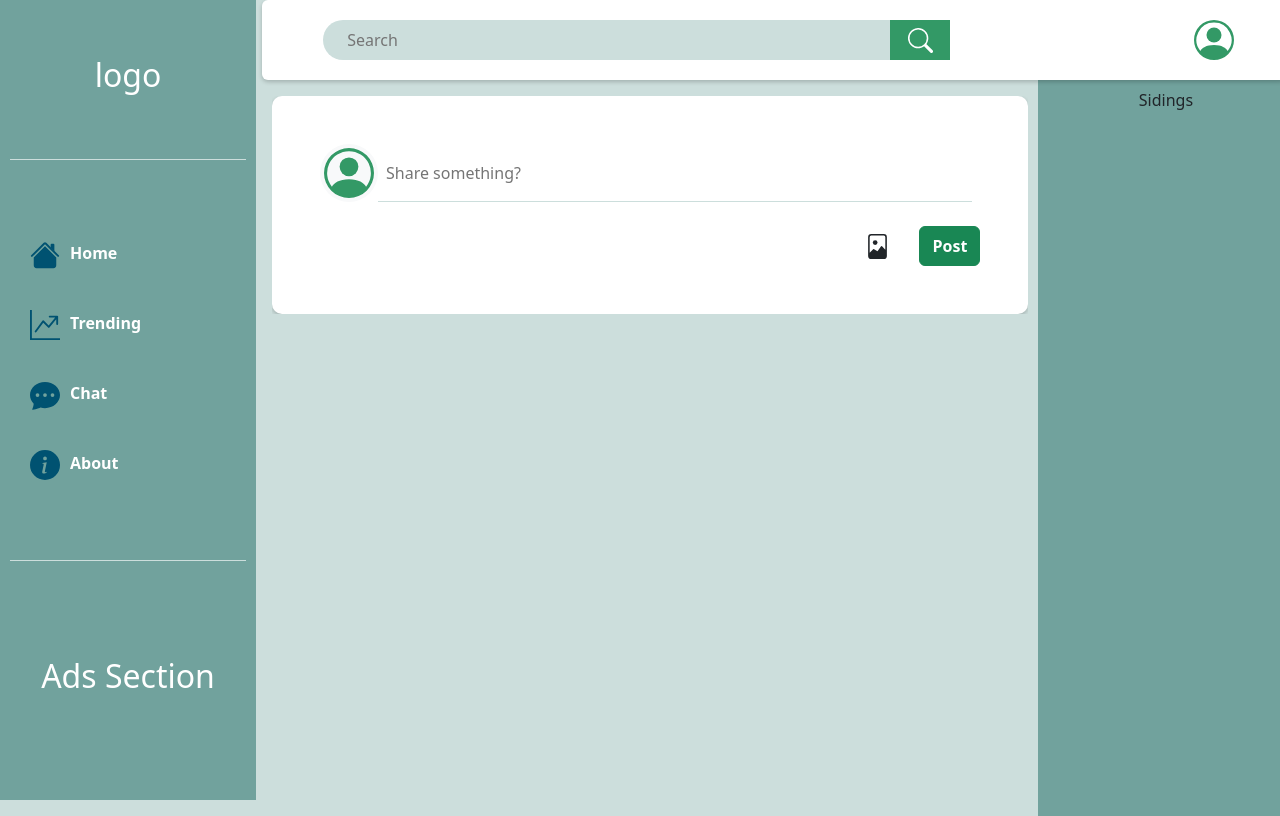
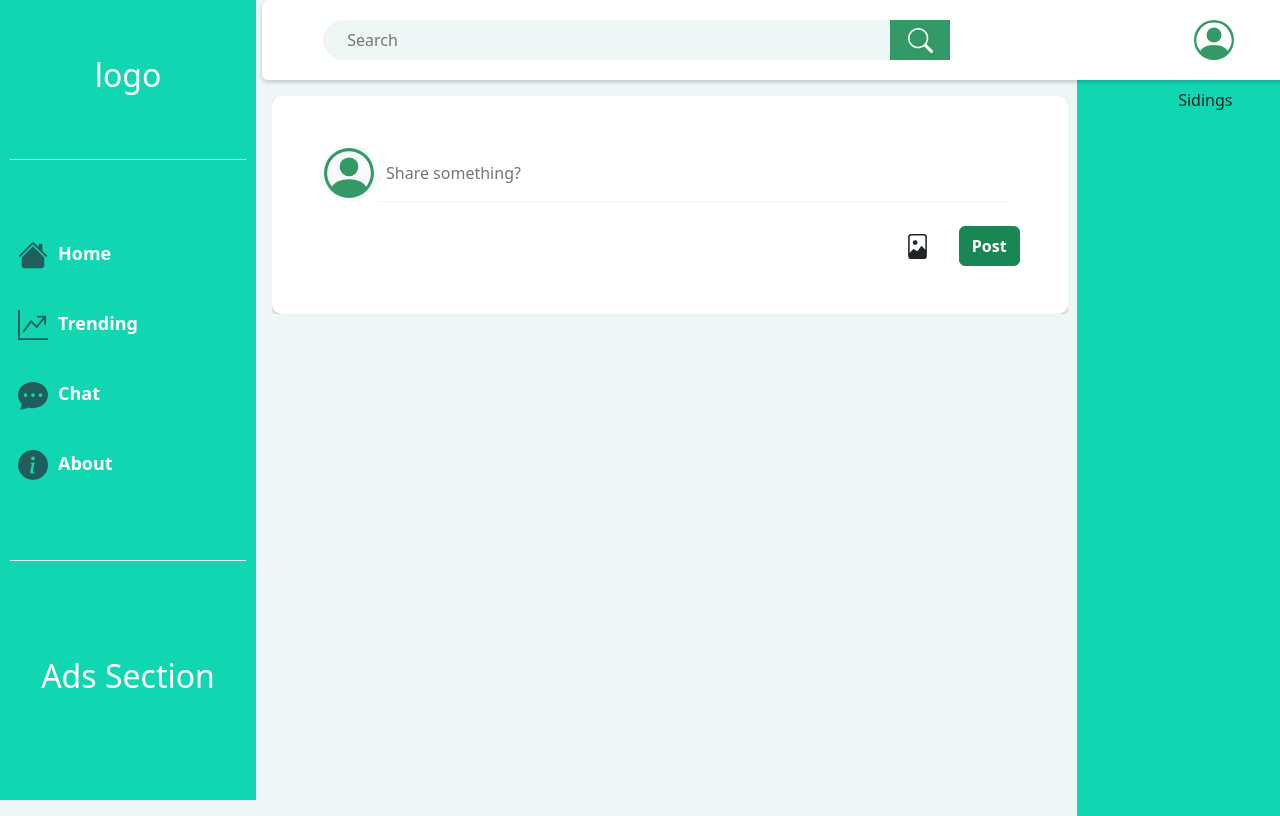
Before and after one commit to jmtgalvez/besh-flexi, a React (Create React App) app in the folder capstone-client/: page /userinterface in a window 1280 px wide. Built offline with nearby package versions, Linux system fonts and the light colour scheme.

Commit message:
fdsfesdfsd

```diff
--- a/capstone-client/public/css/ui.css
+++ b/capstone-client/public/css/ui.css
@@ -1,143 +1,105 @@
 * {
-  -webkit-box-sizing: border-box;
   box-sizing: border-box;
   padding: 0;
   margin: 0;
 }
 
 .frontPage {
-  display: -webkit-box;
-  display: -ms-flexbox;
   display: flex;
-  background: #ccdedc;
+  background: #eff6f6;
 }
-
 .frontPage .header {
-  display: -webkit-box;
-  display: -ms-flexbox;
   display: flex;
   position: relative;
   height: 100vh;
   width: 20vw;
 }
-
 .frontPage .header .header-content {
   position: fixed;
   height: 100%;
   width: 20vw;
-  background-color: #71a29d;
+  background-color: #11D6B2;
   padding: 0 10px;
 }
-
 .frontPage .header .header-content .logo {
-  display: -webkit-box;
-  display: -ms-flexbox;
   display: flex;
-  -webkit-box-pack: center;
-      -ms-flex-pack: center;
   justify-content: center;
-  -webkit-box-align: center;
-      -ms-flex-align: center;
   align-items: center;
   height: 20vh;
   width: 100%;
   color: white;
-  border-bottom: 1px solid #ccdedc;
+  border-bottom: 1px solid #eff6f6;
 }
-
 .frontPage .header .header-content .menu {
-  display: -webkit-box;
-  display: -ms-flexbox;
   display: flex;
-  -webkit-box-orient: vertical;
-  -webkit-box-direction: normal;
-      -ms-flex-direction: column;
   flex-direction: column;
-  -webkit-box-pack: center;
-      -ms-flex-pack: center;
   justify-content: center;
-  -webkit-box-align: center;
-      -ms-flex-align: center;
   align-items: center;
   height: 50vh;
   width: 100%;
 }
-
 .frontPage .header .header-content .menu a {
   text-decoration: none;
   width: 100%;
-  padding: 20px;
+  height: max-content;
+  padding: 20px 0.5rem;
   color: white;
   font-weight: bold;
   border-radius: 25px;
+  overflow: hidden;
+  display: flex;
+  font-size: clamp(8px, 5vw, 18px);
+  /*  display: grid;
+   gap: 5px;
+   place-items: center; */
+  transition: all 200ms ease-in-out;
 }
-
 .frontPage .header .header-content .menu a span {
   margin-left: 10px;
+  height: max-content;
+  width: max-content;
 }
-
 .frontPage .header .header-content .menu a svg {
-  color: #005271;
+  color: #215d5d;
 }
-
 .frontPage .header .header-content .menu a:hover {
-  background-color: #ccdedc;
+  background-color: #eff6f6;
   color: #339966;
 }
-
 .frontPage .header .header-content .menu a:hover svg {
   color: #339966;
 }
-
 .frontPage .header .header-content .footer {
-  display: -webkit-box;
-  display: -ms-flexbox;
   display: flex;
-  -webkit-box-pack: center;
-      -ms-flex-pack: center;
   justify-content: center;
-  -webkit-box-align: center;
-      -ms-flex-align: center;
   align-items: center;
   height: 30vh;
   width: 100%;
   color: white;
-  border-top: 1px solid #ccdedc;
+  border-top: 1px solid #eff6f6;
 }
-
 .frontPage .content {
-  display: -webkit-box;
-  display: -ms-flexbox;
   display: flex;
   position: relative;
-  -webkit-box-orient: vertical;
-  -webkit-box-direction: normal;
-      -ms-flex-direction: column;
   flex-direction: column;
-  background-color: #ccdedc;
+  background-color: #eff6f6;
   width: 80vw;
   margin-left: 0.5em;
 }
-
 .frontPage .content .navbar {
-  display: -webkit-box;
-  display: -ms-flexbox;
   display: flex;
   position: relative;
   width: 100%;
   z-index: 10;
 }
-
 .frontPage .content .navbar .navbar-content {
   position: fixed;
   background-color: white;
   width: 80vw;
   height: 10vh;
   top: 0;
-  -webkit-box-shadow: 0 2px 4px 0 rgba(0, 0, 0, 0.2);
   box-shadow: 0 2px 4px 0 rgba(0, 0, 0, 0.2);
 }
-
 .frontPage .content .navbar .navbar-content .search {
   position: relative;
   width: 70%;
@@ -148,25 +110,17 @@
   border-radius: 25px;
   height: 60px;
 }
-
 .frontPage .content .navbar .navbar-content .search .search-input {
   width: 100%;
   padding: 0 0.5em;
   border: none;
   outline: none;
   border-radius: 25px;
-  background-color: #ccdedc;
+  background-color: #eff6f6;
 }
-
 .frontPage .content .navbar .navbar-content .search .search-button {
-  display: -webkit-box;
-  display: -ms-flexbox;
   display: flex;
-  -webkit-box-pack: center;
-      -ms-flex-pack: center;
   justify-content: center;
-  -webkit-box-align: center;
-      -ms-flex-align: center;
   align-items: center;
   position: absolute;
   right: 10px;
@@ -174,62 +128,45 @@
   width: 60px;
   text-decoration: none;
   background-color: #339966;
-  -webkit-transition: 0.3s;
   transition: 0.3s;
   cursor: pointer;
   border: none;
 }
-
 .frontPage .content .navbar .navbar-content .search .search-button svg {
   color: white;
 }
-
 .frontPage .content .navbar .navbar-content .search .search-button:hover {
-  background-color: #40bf80;
+  background-color: hsl(150deg, 50%, 50%);
 }
-
 .frontPage .content .navbar .navbar-content .search .search-button:hover svg {
   color: white;
 }
-
 .frontPage .content .navbar .navbar-content .profile-dropdown {
   height: 100%;
 }
-
 .frontPage .content .navbar .navbar-content .profile-dropdown .dropdown-image {
   cursor: pointer;
   background-color: transparent;
 }
-
 .frontPage .content .navbar .navbar-content .profile-dropdown .dropdown-image svg {
   color: #339966;
 }
-
 .frontPage .content .navbar .navbar-content .profile-dropdown .dropdown-image:hover {
-  background-color: #ccdedc;
+  background-color: #eff6f6;
 }
-
 .frontPage .content .navbar .navbar-content .dropdownContainer {
   position: fixed;
   width: 250px;
   height: auto;
   right: 20px;
   top: 10.5vh;
-  -webkit-transition: 1s;
   transition: 1s;
-  -webkit-box-shadow: 0 2px 4px 0 rgba(0, 0, 0, 0.2);
   box-shadow: 0 2px 4px 0 rgba(0, 0, 0, 0.2);
 }
-
 .frontPage .content .navbar .navbar-content .dropdownContainer .dropdown-header .photo-dropdown {
-  display: -webkit-box;
-  display: -ms-flexbox;
   display: flex;
-  -webkit-box-pack: center;
-      -ms-flex-pack: center;
   justify-content: center;
 }
-
 .frontPage .content .navbar .navbar-content .dropdownContainer .dropdown-header .photo-dropdown img {
   height: 100%;
   width: 80px;
@@ -237,121 +174,82 @@
   margin: 10px 0;
   border-radius: 50%;
 }
-
 .frontPage .content .navbar .navbar-content .dropdownContainer .dropdown-header h4 {
   padding: 5px;
 }
-
 .frontPage .content .navbar .navbar-content .dropdownContainer .dropdown-body {
-  display: -webkit-box;
-  display: -ms-flexbox;
   display: flex;
-  -webkit-box-orient: vertical;
-  -webkit-box-direction: normal;
-      -ms-flex-direction: column;
   flex-direction: column;
   height: 100%;
-  -webkit-box-pack: center;
-      -ms-flex-pack: center;
   justify-content: center;
 }
-
 .frontPage .content .navbar .navbar-content .dropdownContainer .dropdown-body a {
   padding: 0.8em;
   width: 100%;
   text-decoration: none;
   color: #339966;
-  -webkit-transition: 0.3s;
   transition: 0.3s;
 }
-
 .frontPage .content .navbar .navbar-content .dropdownContainer .dropdown-body a span {
   margin-left: 15px;
 }
-
 .frontPage .content .navbar .navbar-content .dropdownContainer .dropdown-body a:hover {
-  background-color: #d8d2d2;
+  background-color: rgb(216, 210, 210);
 }
-
 .frontPage .content .navbar .navbar-content .dropdownContainer .dropdown-body a:hover svg {
-  -webkit-transform: rotate(360deg);
   transform: rotate(360deg);
-  -webkit-transition: 4s;
-  transition: 4s;
+  transition: 0.35s;
 }
-
 .frontPage .content .content-body {
-  display: -webkit-box;
-  display: -ms-flexbox;
   display: flex;
   position: relative;
   width: 100%;
   height: 100vh;
 }
-
 .frontPage .content .content-body .newsfeeds {
   position: relative;
-  width: 80%;
-  background-color: #ccdedc;
-  padding: 0 .6em;
+  width: 100%;
+  background-color: #eff6f6;
+  padding: 0 0.6em;
   margin-top: 10vh;
 }
-
 .frontPage .content .content-body .newsfeeds .newsfeeds-container-1 {
-  display: -webkit-box;
-  display: -ms-flexbox;
   display: flex;
   background-color: white;
   border-radius: 10px;
-  -webkit-box-shadow: 0 2px 4px 0 rgba(0, 0, 0, 0.2);
   box-shadow: 0 2px 4px 0 rgba(0, 0, 0, 0.2);
 }
-
 .frontPage .content .content-body .newsfeeds .newsfeeds-container-1 .post-container .newsfeeds-photo {
   max-height: 100px;
   max-width: 100px;
 }
-
 .frontPage .content .content-body .newsfeeds .newsfeeds-container-1 .post-container .newsfeeds-photo svg {
   color: #339966;
 }
-
 .frontPage .content .content-body .newsfeeds .newsfeeds-container-1 .post-container .newsfeeds-input {
   border: none;
   outline: none;
-  border-bottom: 1px solid #ccdedc;
+  border-bottom: 1px solid #eff6f6;
   width: 90%;
 }
-
 .frontPage .content .content-body .newsfeeds .newsfeeds-content {
-  display: -webkit-box;
-  display: -ms-flexbox;
   display: flex;
   background-color: white;
   border-radius: 10px;
-  -webkit-box-shadow: 0 2px 4px 0 rgba(0, 0, 0, 0.2);
   box-shadow: 0 2px 4px 0 rgba(0, 0, 0, 0.2);
 }
-
 .frontPage .content .content-body .newsfeeds .newsfeeds-content .user-info {
   width: 100%;
-  -webkit-box-align: center;
-      -ms-flex-align: center;
   align-items: center;
 }
-
 .frontPage .content .content-body .newsfeeds .newsfeeds-content .user-info .newsfeeds-content-photo {
   max-height: 50px;
   max-width: 50px;
 }
-
 .frontPage .content .content-body .newsfeeds .newsfeeds-content .user-info .newsfeeds-content-photo svg {
   color: #339966;
 }
-
 .frontPage .content .content-body .side {
-  display: -webkit-box;
-  display: -ms-flexbox;
   display: flex;
   position: relative;
   width: 25%;
@@ -359,18 +257,24 @@
   right: 0;
   z-index: 1;
 }
-
 .frontPage .content .content-body .side .side-content {
   position: fixed;
-  background-color: #71a29d;
+  background-color: #11D6B2;
   margin-top: 7vh;
   width: 20%;
   height: 100%;
   z-index: 9;
 }
-
 .frontPage .content .footer {
   width: 100%;
   height: 10vh;
   background-color: gray;
 }
+
+@media screen and (max-width: 800px) {
+  .header-content {
+    display: none;
+  }
+}
+
+/*# sourceMappingURL=ui.css.map */
--- a/capstone-client/public/scss/ui.scss
+++ b/capstone-client/public/scss/ui.scss
@@ -1,7 +1,7 @@
 $primaryColor: #339966;
-$secondaryColor: #ccdedc;
-$blue: #005271;
-$background: hsl(173, 21%, 54%);
+$secondaryColor: #eff6f6;
+$blue: #215d5d;
+$background: #11D6B2;
 * {
     box-sizing: border-box;
     padding: 0;
@@ -42,12 +42,22 @@ $background: hsl(173, 21%, 54%);
                 a {
                     text-decoration: none;
                     width: 100%;
-                    padding: 20px;
+                    height: max-content;
+                    padding: 20px .5rem;
                     color: white;
                     font-weight: bold;
                     border-radius: 25px;
+                    overflow: hidden;
+                    display: flex;
+                    font-size: clamp(8px, 5vw, 18px);
+                   /*  display: grid;
+                    gap: 5px;
+                    place-items: center; */
+                    transition: all 200ms ease-in-out;
                     span {
                         margin-left: 10px;
+                        height: max-content;
+                        width: max-content;
                     }
                     svg {
                         color: $blue;
@@ -191,7 +201,7 @@ $background: hsl(173, 21%, 54%);
                                 background-color: rgb(216, 210, 210);
                                 svg {
                                     transform: rotate(360deg);
-                                    transition: 4s;
+                                    transition: .35s;
                                 }
                             }
                         }
@@ -208,7 +218,7 @@ $background: hsl(173, 21%, 54%);
             //START NEWSFEEDS
             .newsfeeds {
                 position: relative;
-                width: 80%;
+                width: 100%;
                 background-color: $secondaryColor;
                 padding: 0 .6em;
                 margin-top: 10vh;
@@ -280,3 +290,9 @@ $background: hsl(173, 21%, 54%);
     }
     //end content
 }
+
+@media screen and (max-width: 800px) {
+    .header-content {
+        display: none;
+    }
+}
--- a/capstone-client/src/components/UI/UiNavbar.js
+++ b/capstone-client/src/components/UI/UiNavbar.js
@@ -1,4 +1,4 @@
-import React, {useState, useEffect} from 'react'
+import React, {useState} from 'react'
 import DropdownButtons from './DropdownButtons';
 
 export default function UiNavbar () {
@@ -9,10 +9,10 @@ export default function UiNavbar () {
     setToggle(!toggle);
     console.log(toggle);
   }
-
+/*
   const dropdown = () =>{
 
-  };
+  }; */
 
   return (
     <div className='navbar-content px-5 rounded-2 d-flex
```
Also changed, not shown: 1 other file (tests, documents, lock files or other folders). Lines whose indentation alone changed are shown as unchanged.
